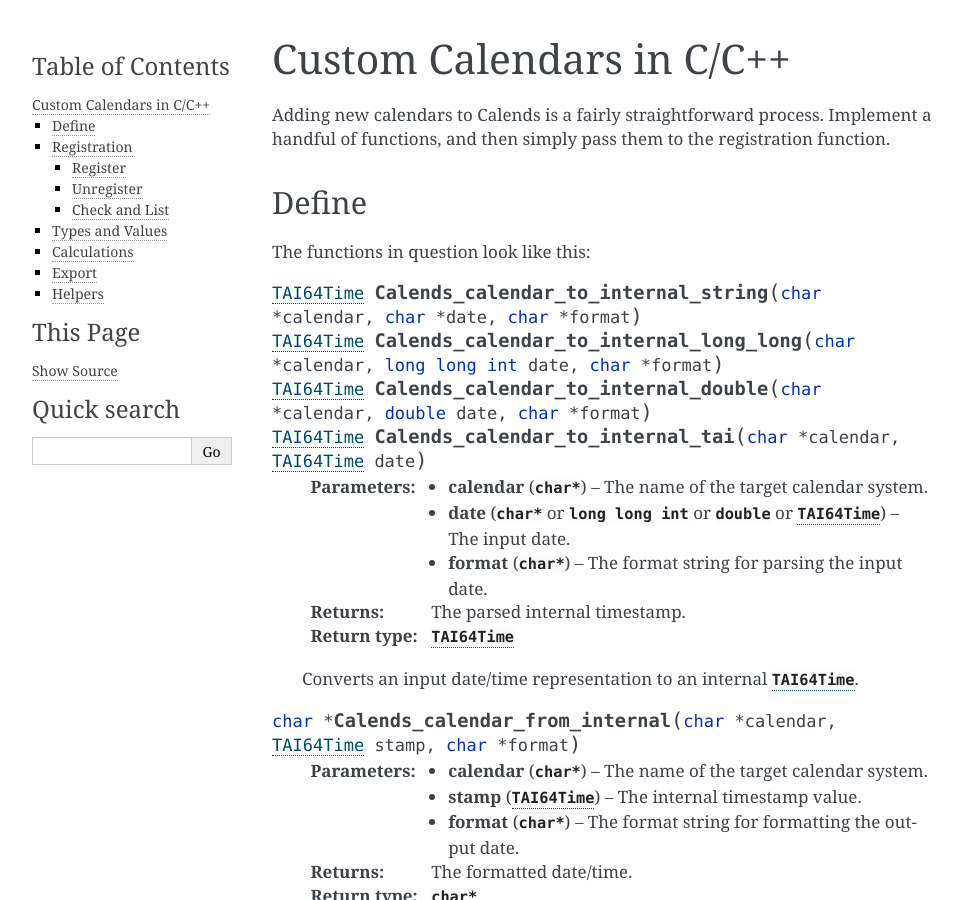
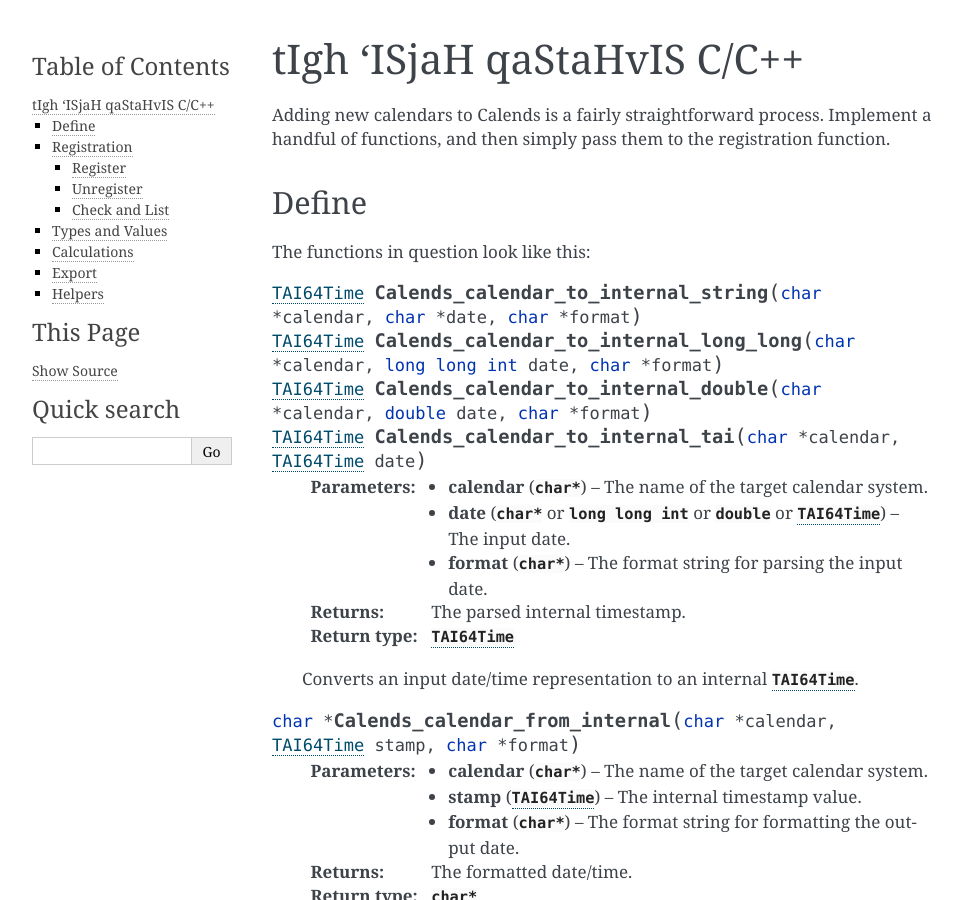
Before and after one commit to danhunsaker/calends, a Sphinx documentation site: the page built from docs/translations/tlh-AA/c/custom_calendars.rst, in a window 1280 px wide and 900 px high. Shown: the whole window, without its empty margins (148-1110 px from the left). Built offline with Sphinx 7.4.7, drawn with Linux system fonts in a browser that asks for light colours; the version number could not be read and is left out.

Commit message:
New translations custom_calendars.rst (Klingon)

```diff
--- a/docs/translations/tlh-AA/c/custom_calendars.rst
+++ b/docs/translations/tlh-AA/c/custom_calendars.rst
@@ -1,9 +1,9 @@
 .. _custom-calendars-c:
 
 .. index::
-   pair: custom calendars; C/C++
+   pair: tIgh 'ISjaH; C/C++
 
-Custom Calendars in C/C++
+tIgh 'ISjaH qaStaHvIS C/C++
 =========================
 
 Adding new calendars to Calends is a fairly straightforward process. Implement a
```
